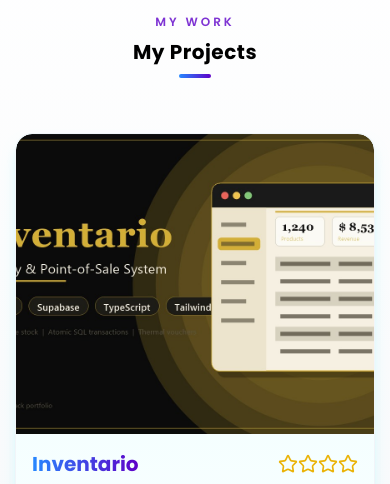
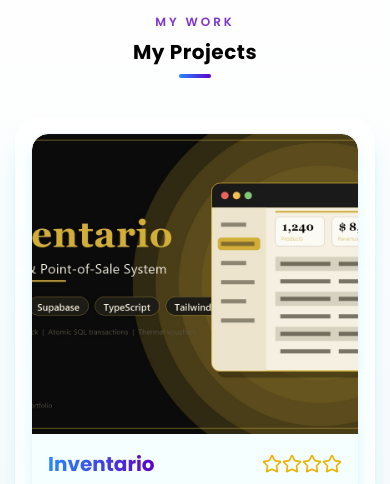
Before and after one commit to bryanDev01/Portfolio, a Next.js app: page / in a window 390 px wide. Shown: the part 3880-4364 px from the top of the page. Built offline with nearby package versions, Linux system fonts and the light colour scheme.

Commit message:
feat(frontend): masonry two-column project layout with framed panel and github filler card

```diff
--- a/app/page.tsx
+++ b/app/page.tsx
@@ -83,6 +83,19 @@ export default function Home() {
       elementActive.scrollIntoView({ behavior: "smooth" });
     }
   };
+
+  /** Shared markup so both masonry columns render identical cards */
+  const renderProjectCard = (project: (typeof projects)[keyof typeof projects]) => (
+    <ProjectCard
+      src={project.src}
+      name={project.name}
+      stars={project.stars}
+      stack={project.stack}
+      description={project.description}
+      gitHref={project.gitHref}
+      pageHref={project.pageHref}
+    />
+  );
 
   return (
     <main className=" flex flex-col relative">
@@ -366,21 +379,51 @@ export default function Home() {
           <div className=" bg-gradient-to-r from-baseColor to-secondColor rounded-full xl:w-20 lg:w-10 sm:w-9 w-8 h-1"></div>
         </Reveal>
 
-        {/* Project cards grid - Responsive layout that adjusts based on screen size */}
-        <div className="relative z-10 flex flex-col md:grid md:items-start xl:grid-cols-3 md:grid-cols-2 md:gap-5 gap-8 p-4">
-          {Object.entries(projects).map(([key, project], index) => (
-            <Reveal key={key} delay={index * 120} className="h-full">
-              <ProjectCard
-                src={project.src}
-                name={project.name}
-                stars={project.stars}
-                stack={project.stack}
-                description={project.description}
-                gitHref={project.gitHref}
-                pageHref={project.pageHref}
-              />
-            </Reveal>
-          ))}
+        {/* Project cards - two flex columns; the filler stretches with
+            flex-1 so the masonry fills all the way to the panel bottom */}
+        <div className="relative z-10 w-full px-4">
+          <div className="rounded-3xl bg-gradient-to-b from-white/70 to-cyan-50/60 shadow-xl shadow-cyan-300/40 ring-1 ring-white p-4 sm:p-5">
+            <div className="flex flex-col md:flex-row md:items-stretch gap-5">
+              <div className="flex flex-col gap-5 md:w-1/2">
+                {Object.entries(projects)
+                  .slice(0, 2)
+                  .map(([key, project], index) => (
+                    <Reveal key={key} delay={index * 120}>
+                      {renderProjectCard(project)}
+                    </Reveal>
+                  ))}
+              </div>
+              <div className="flex flex-col gap-5 md:w-1/2">
+                {Object.entries(projects)
+                  .slice(2)
+                  .map(([key, project], index) => (
+                    <Reveal key={key} delay={(index + 2) * 120}>
+                      {renderProjectCard(project)}
+                    </Reveal>
+                  ))}
+
+                {/* Filler card: flex-1 stretches it to close any height
+                    gap and align its bottom with the other column */}
+                <Reveal delay={360} className="flex-1 min-h-[240px]">
+                  <Link
+                    href="https://github.com/bryanDev01?tab=repositories"
+                    target="_blank"
+                    rel="noopener noreferrer"
+                    className="group/filler h-full flex flex-col items-center justify-center gap-2 rounded-2xl border-2 border-dashed border-baseColor/35 bg-white/50 text-gray-500 hover:border-secondColor/50 hover:text-secondColor hover:bg-white/80 hover:-translate-y-1 transition-all duration-300 p-6 text-center"
+                  >
+                    <Briefcase className="w-8 h-8 opacity-70 group-hover/filler:scale-110 transition-transform duration-300" />
+                    <p className="font-semibold text-lg">More projects</p>
+                    <p className="text-sm text-pretty">
+                      Experiments and work in progress live on my GitHub
+                    </p>
+                    <span className="mt-2 inline-flex items-center gap-1 text-sm font-semibold text-baseColor group-hover/filler:text-secondColor transition-colors duration-300">
+                      View GitHub <ArrowRight className="w-4" />
+                    </span>
+                  </Link>
+                </Reveal>
+              </div>
+            </div>
+          </div>
         </div>
         <Reveal delay={100} className="self-center">
           <button className=" w-52 lg:w-[300px] border-2 border-baseColor text-baseColor font-semibold hover:text-white hover:bg-gradient-to-r hover:from-baseColor hover:to-secondColor hover:border-transparent hover:-translate-y-0.5 hover:shadow-lg hover:shadow-cyan-300/50 active:translate-y-0 p-2 text-center text-sm md:text-lg rounded-xl transition-all duration-300">
--- a/components/ProjectCard.tsx
+++ b/components/ProjectCard.tsx
@@ -22,7 +22,7 @@ export function ProjectCard({
   pageHref: string;
 }) {
   return (
-    <section className="group relative shadow-lg shadow-cyan-200/70 hover:shadow-2xl hover:shadow-cyan-300/70 bg-gradient-to-b from-cyan-50 to-white ring-1 ring-slate-100 hover:ring-baseColor/30 w-full h-full flex flex-col items-center text-lg rounded-2xl transition-all duration-500 transform hover:-translate-y-2 overflow-hidden">
+    <section className="group relative shadow-lg shadow-cyan-200/70 hover:shadow-2xl hover:shadow-cyan-300/70 bg-gradient-to-b from-cyan-50 to-white ring-1 ring-slate-100 hover:ring-baseColor/30 w-full flex flex-col items-center text-lg rounded-2xl transition-all duration-500 transform hover:-translate-y-2 overflow-hidden">
       <div className="w-full h-[300px] overflow-hidden rounded-t-2xl relative after:content-[''] after:absolute after:inset-0 after:bg-gradient-to-t after:from-secondColor/40 after:to-transparent after:opacity-0 after:transition-opacity after:duration-500 group-hover:after:opacity-100">
         <Image
           src={src}
```
